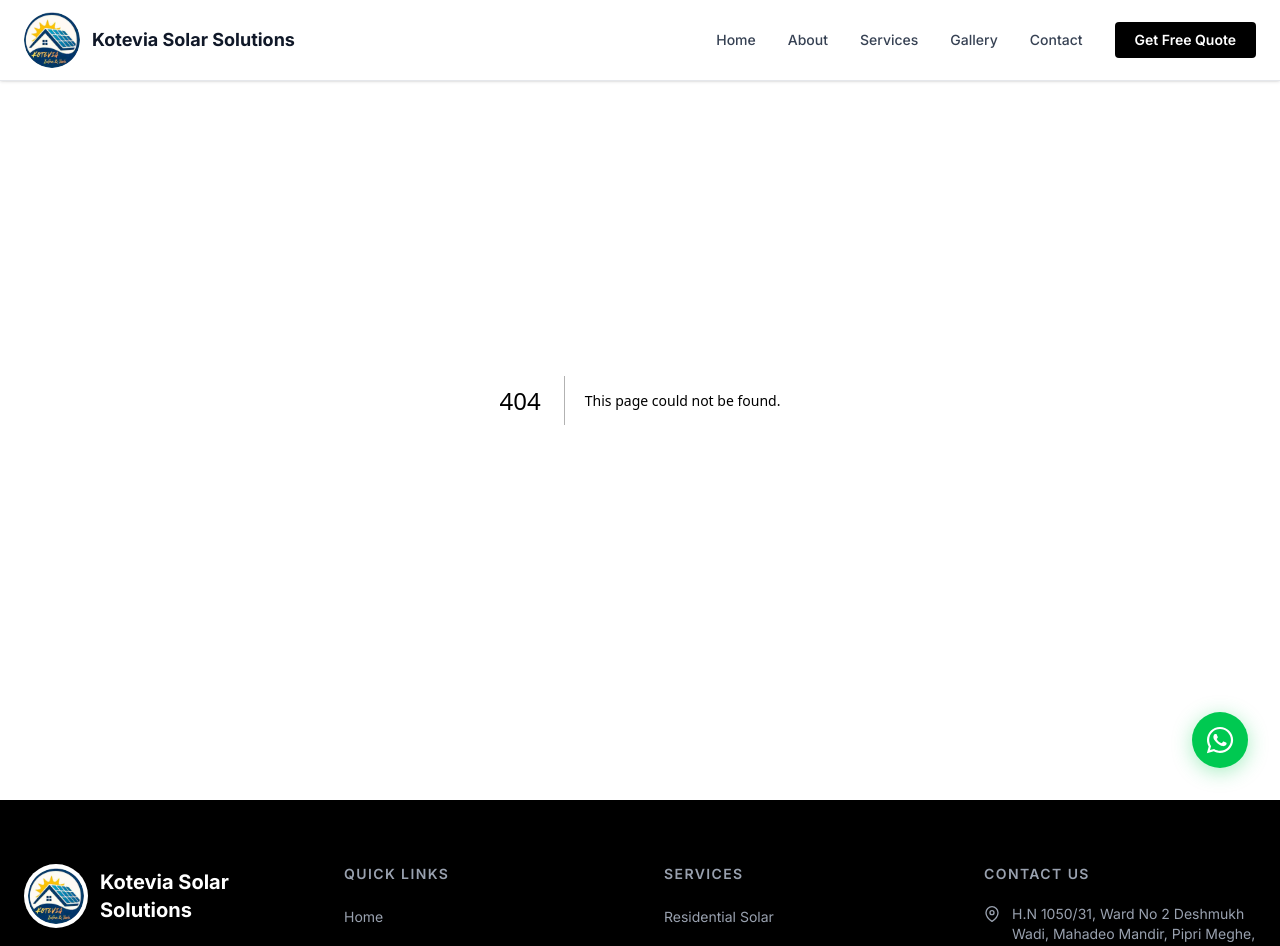
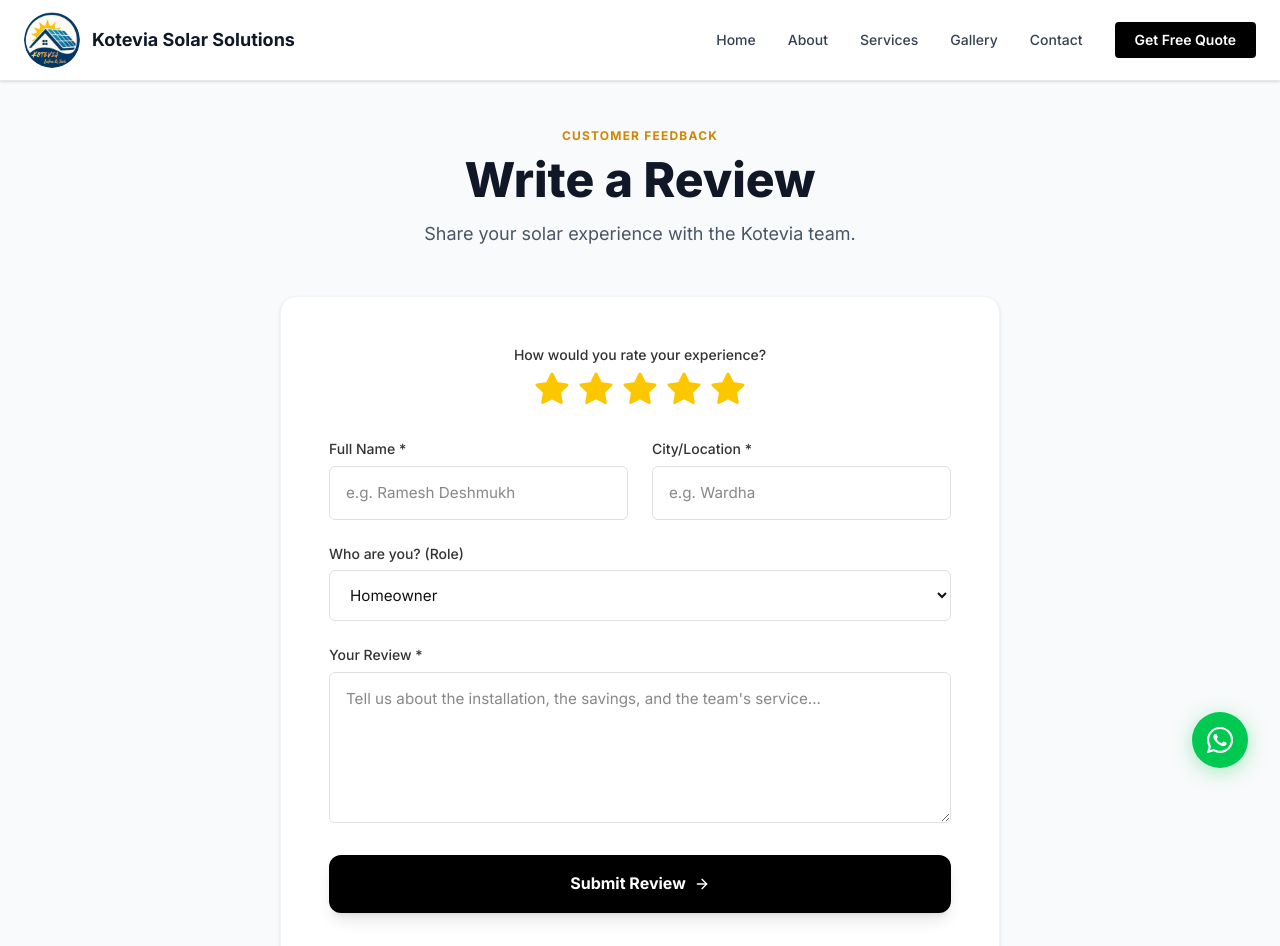
Before and after one commit to AdiK-c/Kotevia, a Next.js app: page /write-review in a window 1280 px wide. Before the commit this address had no page. Shown: the top 946 px of the page. Built offline with nearby package versions, Linux system fonts and the light colour scheme.

Commit message:
feat: add customer review submission system with database integration

```diff
--- /dev/null
+++ b/app/api/reviews/route.ts
@@ -0,0 +1,22 @@
+import { NextResponse } from "next/server";
+import dbConnect from "@/lib/mongodb";
+import Review from "@/models/Review";
+
+export async function POST(req: Request) {
+  try {
+    await dbConnect();
+    const data = await req.json();
+
+    // Automatically approve for now, or you can change to false to require admin approval
+    const reviewData = {
+      ...data,
+      approved: true
+    };
+
+    const review = await Review.create(reviewData);
+    return NextResponse.json({ success: true, review });
+  } catch (error) {
+    console.error("Failed to submit review:", error);
+    return NextResponse.json({ error: "Failed to submit review" }, { status: 500 });
+  }
+}
--- /dev/null
+++ b/app/write-review/page.tsx
@@ -0,0 +1,155 @@
+"use client";
+import { useState } from "react";
+import { useForm } from "react-hook-form";
+import { FiStar, FiArrowRight, FiCheckCircle } from "react-icons/fi";
+
+type ReviewData = {
+  name: string;
+  location: string;
+  role: string;
+  rating: number;
+  text: string;
+};
+
+export default function WriteReviewPage() {
+  const [submitted, setSubmitted] = useState(false);
+  const [loading, setLoading] = useState(false);
+  const [rating, setRating] = useState(5);
+  const [hoveredRating, setHoveredRating] = useState(0);
+
+  const { register, handleSubmit, formState: { errors }, reset } = useForm<ReviewData>({
+    defaultValues: { role: "Homeowner" }
+  });
+
+  const onSubmit = async (data: ReviewData) => {
+    setLoading(true);
+    try {
+      const res = await fetch("/api/reviews", {
+        method: "POST",
+        headers: { "Content-Type": "application/json" },
+        body: JSON.stringify({ ...data, rating }),
+      });
+
+      if (res.ok) {
+        setSubmitted(true);
+        reset();
+        window.scrollTo(0, 0);
+      } else {
+        alert("Failed to submit review. Please try again.");
+      }
+    } catch {
+      alert("Something went wrong. Please try again.");
+    } finally {
+      setLoading(false);
+    }
+  };
+
+  if (submitted) {
+    return (
+      <div className="pt-32 pb-24 bg-gray-50 min-h-screen flex items-center justify-center">
+        <div className="max-w-md mx-auto bg-white p-10 rounded-2xl shadow-sm text-center border border-gray-100">
+          <FiCheckCircle className="text-green-500 text-6xl mx-auto mb-6" />
+          <h2 className="text-3xl font-bold text-gray-900 mb-4">Thank You!</h2>
+          <p className="text-gray-600 mb-8">
+            Your review has been successfully submitted. We deeply appreciate your feedback and support!
+          </p>
+          <a href="/" className="inline-block bg-black text-white font-bold py-3 px-8 rounded-full hover:bg-gray-800 transition-colors">
+            Return to Home
+          </a>
+        </div>
+      </div>
+    );
+  }
+
+  return (
+    <div className="pt-32 pb-24 bg-gray-50 min-h-screen">
+      <div className="max-w-3xl mx-auto px-6">
+        <div className="text-center mb-12">
+          <span className="text-xs font-bold tracking-widest uppercase text-yellow-600 mb-3 block">Customer Feedback</span>
+          <h1 className="text-4xl md:text-5xl font-extrabold text-gray-900 mb-4">Write a Review</h1>
+          <p className="text-gray-600 text-lg">Share your solar experience with the Kotevia team.</p>
+        </div>
+
+        <div className="bg-white rounded-2xl shadow-sm border border-gray-100 p-8 md:p-12">
+          <form onSubmit={handleSubmit(onSubmit)} className="space-y-6">
+
+            {/* Rating Selector */}
+            <div className="mb-8 text-center">
+              <label className="block text-sm font-bold text-gray-700 mb-4">How would you rate your experience?</label>
+              <div className="flex justify-center gap-2">
+                {[1, 2, 3, 4, 5].map((star) => (
+                  <button
+                    type="button"
+                    key={star}
+                    onClick={() => setRating(star)}
+                    onMouseEnter={() => setHoveredRating(star)}
+                    onMouseLeave={() => setHoveredRating(0)}
+                    className="focus:outline-none transition-transform hover:scale-110"
+                  >
+                    <FiStar
+                      className={`text-4xl ${(hoveredRating || rating) >= star ? "fill-yellow-400 text-yellow-400" : "text-gray-300"}`}
+                    />
+                  </button>
+                ))}
+              </div>
+            </div>
+
+            <div className="grid grid-cols-1 md:grid-cols-2 gap-6">
+              <div>
+                <label className="block text-sm font-bold text-gray-700 mb-2">Full Name *</label>
+                <input
+                  {...register("name", { required: "Name is required" })}
+                  className="w-full px-4 py-3 rounded-xl bg-gray-50 border border-gray-200 focus:border-yellow-500 focus:ring-2 focus:ring-yellow-500/20 transition-all outline-none"
+                  placeholder="e.g. Ramesh Deshmukh"
+                />
+                {errors.name && <p className="text-red-500 text-xs font-bold mt-1">{errors.name.message}</p>}
+              </div>
+
+              <div>
+                <label className="block text-sm font-bold text-gray-700 mb-2">City/Location *</label>
+                <input
+                  {...register("location", { required: "Location is required" })}
+                  className="w-full px-4 py-3 rounded-xl bg-gray-50 border border-gray-200 focus:border-yellow-500 focus:ring-2 focus:ring-yellow-500/20 transition-all outline-none"
+                  placeholder="e.g. Wardha"
+                />
+                {errors.location && <p className="text-red-500 text-xs font-bold mt-1">{errors.location.message}</p>}
+              </div>
+            </div>
+
+            <div>
+              <label className="block text-sm font-bold text-gray-700 mb-2">Who are you? (Role)</label>
+              <select
+                {...register("role")}
+                className="w-full px-4 py-3 rounded-xl bg-gray-50 border border-gray-200 focus:border-yellow-500 focus:ring-2 focus:ring-yellow-500/20 transition-all outline-none"
+              >
+                <option value="Homeowner">Homeowner</option>
+                <option value="Business Owner">Business Owner</option>
+                <option value="Farmer">Farmer</option>
+                <option value="Other">Other</option>
+              </select>
+            </div>
+
+            <div>
+              <label className="block text-sm font-bold text-gray-700 mb-2">Your Review *</label>
+              <textarea
+                {...register("text", { required: "Please write a review", minLength: { value: 10, message: "Review is too short" } })}
+                className="w-full px-4 py-3 rounded-xl bg-gray-50 border border-gray-200 focus:border-yellow-500 focus:ring-2 focus:ring-yellow-500/20 transition-all outline-none"
+                placeholder="Tell us about the installation, the savings, and the team's service..."
+                rows={5}
+              />
+              {errors.text && <p className="text-red-500 text-xs font-bold mt-1">{errors.text.message}</p>}
+            </div>
+
+            <button
+              type="submit"
+              disabled={loading}
+              className="w-full bg-black text-white font-bold py-4 rounded-xl flex items-center justify-center gap-2 hover:bg-gray-800 transition-all disabled:opacity-60 shadow-lg shadow-black/10 hover:shadow-xl hover:-translate-y-0.5"
+            >
+              {loading ? "Submitting..." : (<>Submit Review <FiArrowRight /></>)}
+            </button>
+          </form>
+        </div>
+      </div>
+    </div>
+  );
+}
--- a/components/sections/Testimonials.tsx
+++ b/components/sections/Testimonials.tsx
@@ -1,34 +1,56 @@
-const testimonials = [
+import Link from "next/link";
+import dbConnect from "@/lib/mongodb";
+import Review from "@/models/Review";
+
+const fallbackTestimonials = [
   { name: "Ramesh Deshmukh", location: "Wardha", role: "Homeowner", text: "We installed a 5kW system and our electricity bill dropped from ₹4,500 to just ₹300. The team was professional and completed the job in one day. Highly recommended!", rating: 5 },
   { name: "Aditya Woods", location: "Wardha", role: "Business Owner", text: "Our factory's power cost was huge. Kotevia Solar Solutions installed a 50kW commercial system — the ROI has been outstanding. We'll recover the cost in 4 years.", rating: 5 },
   { name: "Suresh Kolhe", location: "Yavatmal", role: "Farmer", text: "The solar pump system has transformed our irrigation. No more diesel costs, no power cuts. The government subsidy was also handled by their team — zero hassle.", rating: 5 },
 ];
 
-export default function Testimonials() {
+async function getReviews() {
+  try {
+    await dbConnect();
+    const reviews = await Review.find({ approved: true }).sort({ createdAt: -1 }).limit(6).lean();
+    return reviews.length > 0 ? reviews : fallbackTestimonials;
+  } catch (error) {
+    console.error("Failed to fetch reviews:", error);
+    return fallbackTestimonials;
+  }
+}
+
+export default async function Testimonials() {
+  const reviews = await getReviews();
+
   return (
-    <section className="py-24 bg-gray-50">
+    <section className="py-24 bg-[#F8FAFC]">
       <div className="max-w-7xl mx-auto px-6">
-        <div className="text-center mb-16">
-          <span className="text-xs font-bold tracking-widest uppercase text-gray-400">Customer Stories</span>
-          <h2 className="text-4xl font-bold text-gray-900 mt-3 mb-4">What Our Customers Say</h2>
+        <div className="flex flex-col md:flex-row justify-between items-end mb-16 gap-6">
+          <div>
+            <span className="text-xs font-bold tracking-widest uppercase text-yellow-600 mb-3 block">Customer Stories</span>
+            <h2 className="text-4xl md:text-5xl font-extrabold text-gray-900 tracking-tight">What Our Customers Say</h2>
+          </div>
+          <Link href="/write-review" className="bg-white text-gray-900 border border-gray-200 font-bold px-6 py-3 rounded-full shadow-sm hover:shadow-md hover:bg-gray-50 hover:-translate-y-0.5 transition-all shrink-0">
+            Write a Review
+          </Link>
         </div>
 
-        <div className="grid grid-cols-1 md:grid-cols-3 gap-8">
-          {testimonials.map((t) => (
-            <div key={t.name} className="bg-white border border-gray-200 rounded-xl p-8 hover:shadow-md transition-shadow">
+        <div className="grid grid-cols-1 md:grid-cols-2 lg:grid-cols-3 gap-8">
+          {reviews.map((t: any) => (
+            <div key={t._id?.toString() || t.name} className="bg-white rounded-2xl p-8 shadow-sm border border-gray-100 hover:shadow-lg transition-all duration-300">
               <div className="flex mb-4">
-                {Array.from({ length: t.rating }).map((_, i) => (
-                  <span key={i} className="text-yellow-400 text-lg">★</span>
+                {Array.from({ length: 5 }).map((_, i) => (
+                  <span key={i} className={`text-xl ${i < t.rating ? "text-yellow-400" : "text-gray-200"}`}>★</span>
                 ))}
               </div>
-              <p className="text-gray-600 text-sm leading-relaxed mb-6 italic">&ldquo;{t.text}&rdquo;</p>
-              <div className="flex items-center gap-3">
-                <div className="w-10 h-10 bg-gray-200 rounded-full flex items-center justify-center text-sm font-bold text-gray-700">
-                  {t.name.charAt(0)}
+              <p className="text-gray-600 text-base leading-relaxed mb-8 italic">"{t.text}"</p>
+              <div className="flex items-center gap-4 mt-auto">
+                <div className="w-12 h-12 bg-blue-50 border border-blue-100 rounded-full flex items-center justify-center text-lg font-bold text-blue-600 shrink-0">
+                  {t.name.charAt(0).toUpperCase()}
                 </div>
                 <div>
-                  <div className="font-semibold text-gray-900 text-sm">{t.name}</div>
-                  <div className="text-gray-400 text-xs">{t.role} · {t.location}</div>
+                  <div className="font-extrabold text-gray-900">{t.name}</div>
+                  <div className="text-gray-500 text-sm font-medium">{t.role} · {t.location}</div>
                 </div>
               </div>
             </div>
--- /dev/null
+++ b/models/Review.ts
@@ -0,0 +1,12 @@
+import mongoose from "mongoose";
+
+const ReviewSchema = new mongoose.Schema({
+  name: { type: String, required: true },
+  location: { type: String, required: true },
+  role: { type: String, default: "Homeowner" },
+  text: { type: String, required: true },
+  rating: { type: Number, required: true, min: 1, max: 5 },
+  approved: { type: Boolean, default: false } // Admin can approve this
+}, { timestamps: true });
+
+export default mongoose.models.Review || mongoose.model("Review", ReviewSchema);
```
